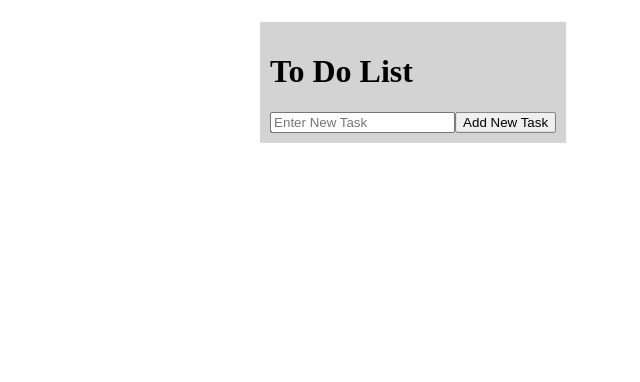
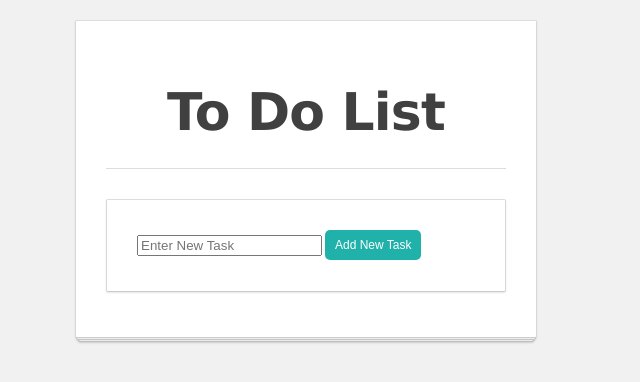
Before and after one commit to FullHouseTeam/todo-list, an Angular app: page / in a window 1280 px wide. Shown: the top 382 px of the page, without its empty margins (334-974 px from the left). Built offline with nearby package versions, Linux system fonts and the light colour scheme.

Commit message:
feat: addStyles

```diff
--- a/src/app/app.component.html
+++ b/src/app/app.component.html
@@ -13,8 +13,8 @@
   </style>
 </header>
 <body>
-  <div class="centered-div">
-    <h1>To Do List</h1>
+  <div class="todo-app">
+    <h1 class="app-title">To Do List</h1>
     <app-list></app-list>
   </div>
 </body>
--- a/src/app/list/list.component.html
+++ b/src/app/list/list.component.html
@@ -1,5 +1,16 @@
-<input type="text" placeholder="Enter New Task" #task />
-<button (click)="addTask(task.value)">Add New Task</button>
-<ul *ngFor="let item of items">
-  <li>{{item.name}} <button (click)="removeTask(item.id)">Remove</button></li>
-</ul>
+<div class="todo-item">
+  <div class="todo-app">
+    <input class="todo-input" type="text" placeholder="Enter New Task" #task />
+    <button class="btn" (click)="addTask(task.value)">Add New Task</button>
+    <ul>
+      <li *ngFor="let item of items">
+        <div class="todo-item">
+          {{item.name}}
+          <button class="btn btn-red" (click)="removeTask(item.id)">
+            Remove
+          </button>
+        </div>
+      </li>
+    </ul>
+  </div>
+</div>
--- a/src/styles.scss
+++ b/src/styles.scss
@@ -1 +1,110 @@
-/* You can add global styles to this file, and also import other style files */
+html, body, div, span,
+h1, p, ul, li {
+  padding: 0;
+  border: 0;
+  font: inherit;
+  vertical-align: baseline;
+}
+
+body {
+  background: #f1f1f1;
+  font-size: 16px;
+  line-height: 22px;
+  color: #404040;
+  font-family: 'Lucida Grande', Verdana, sans-serif;
+}
+
+ol, ul {
+  list-style: none;
+}
+
+.btn {
+  background: lightseagreen;
+  color: #fff;
+  padding: 3px 10px;
+  margin: 0 0 0 3px;
+  border: none;
+  border-radius: 5px;
+  font-size: 12px;
+  line-height: 24px;
+  cursor: pointer;
+  vertical-align: bottom;
+}
+
+.btn:hover {
+  background: lightslategrey;
+}
+
+.btn-red {
+  background: red;
+}
+
+.btn-red:hover {
+  background: darkred;
+}
+
+.app-title {
+  font-size: 52px;
+  line-height: 52px;
+  margin-bottom: 30px;
+  font-weight: bold;
+  text-align: center;
+  letter-spacing: -0.8px;
+}
+.todo-item {
+    padding: 10px 0;
+    border-top: solid 1px #ddd;
+    min-height: 30px;
+    line-height: 30px;
+    display: flex;
+    justify-content: space-between;
+  }
+
+  .todo-checkbox {
+    flex-shrink: 0;
+    margin: auto 1ex auto 0;
+  }
+
+  .todo-title {
+    flex-grow: 1;
+    padding-left: 11px;
+  }
+  .todo-app {
+    position: relative;
+    width: 400px;
+    padding: 30px 30px 15px;
+    background: white;
+    border: 1px solid;
+    border-color: #dfdcdc #d9d6d6 #ccc;
+    border-radius: 2px;
+    -webkit-box-shadow: 0 1px 2px rgba(0, 0, 0, 0.1);
+    box-shadow: 0 1px 2px rgba(0, 0, 0, 0.1);
+    margin: 20px auto;
+  }
+
+  .todo-app::before, .todo-app::after {
+    content: '';
+    position: absolute;
+    z-index: -1;
+    height: 4px;
+    background: white;
+    border: 1px solid #ccc;
+    border-radius: 2px;
+  }
+
+  .todo-app::after {
+    bottom: -3px;
+    left: 0;
+    right: 0;
+    -webkit-box-shadow: 0 1px 2px rgba(0, 0, 0, 0.1);
+    box-shadow: 0 1px 2px rgba(0, 0, 0, 0.1);
+  }
+
+  .todo-app::before {
+    bottom: -5px;
+    left: 2px;
+    right: 2px;
+    border-color: #c4c4c4;
+    -webkit-box-shadow: 0 1px 2px rgba(0, 0, 0, 0.15);
+    box-shadow: 0 1px 2px rgba(0, 0, 0, 0.15);
+  }
```
